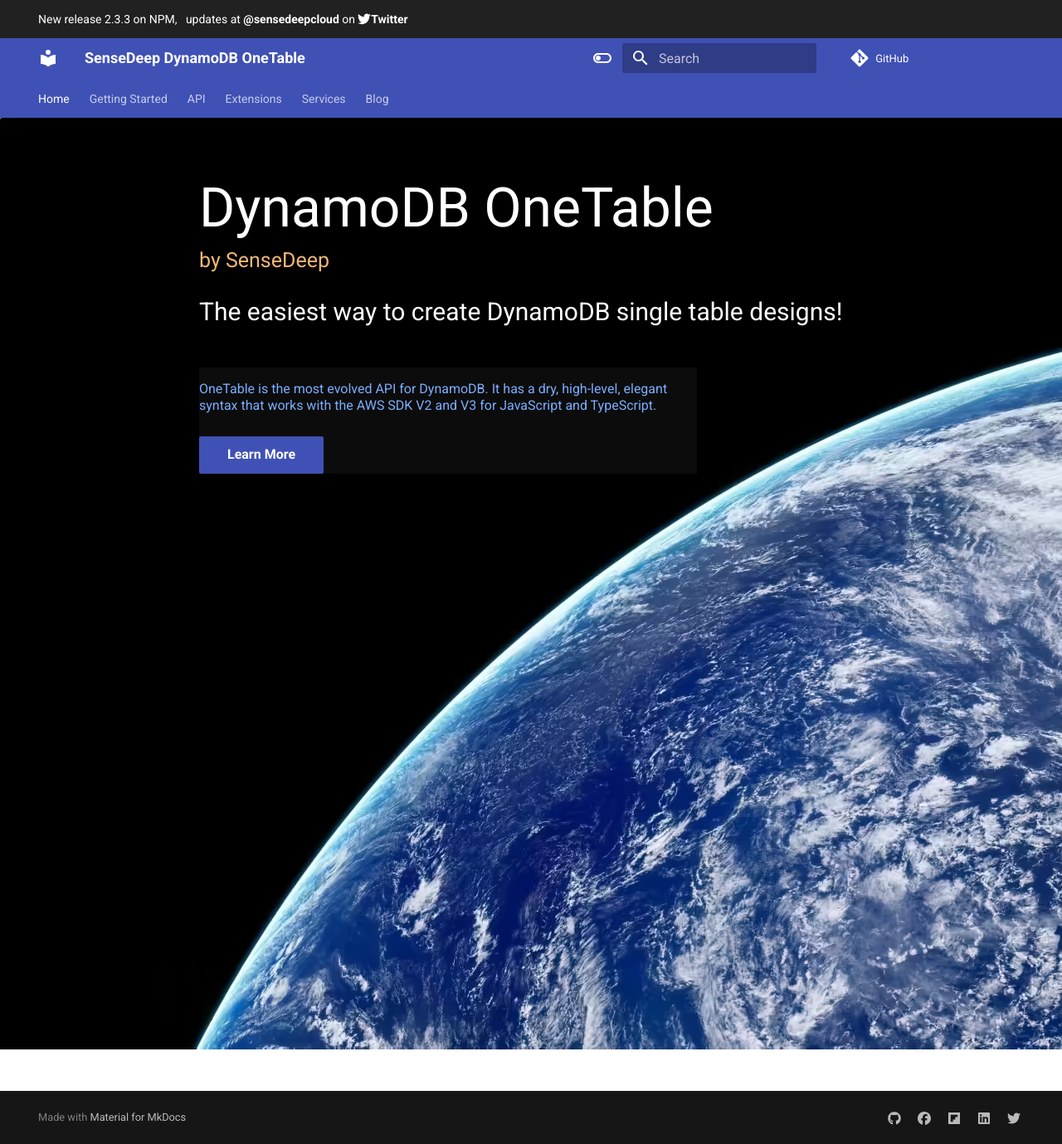
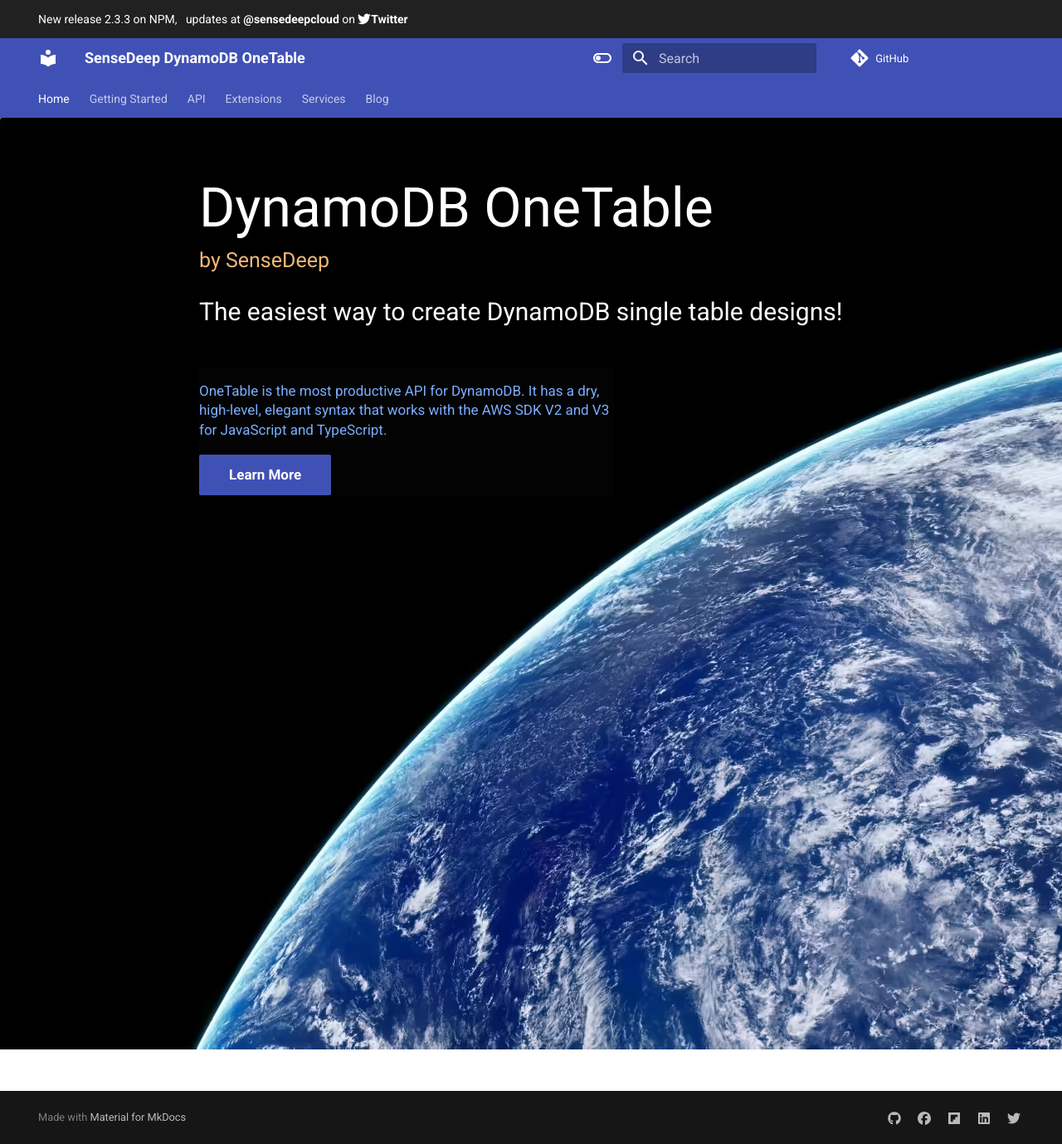
Before and after one commit to sensedeep/onedoc, an MkDocs documentation site: the page built from docs/index.md, in a window 1280 px wide. Shown: the whole page at 83% size. Built offline with MkDocs 1.6.1 and Material for MkDocs 9.7.7, drawn with Linux system fonts in a browser that asks for light colours; comment, search, counter and statistics services are not loaded.

Commit message:
DOC: css updates

```diff
--- a/docs/css/all.css
+++ b/docs/css/all.css
@@ -44,13 +44,12 @@
     position: absolute;
     margin-top: 20px;
     color: rgba(123, 174, 255, 1);
-    font-size: 1.6em;
-    width: 600px;
-    background: rgba(50, 50, 50, 0.25);
-    line-height: 1.3em;
+    font-size: 1.7em;
+    width: 500px;
+    background: rgba(15, 15, 15, 0.25);
+    line-height: 1.4em;
 }
 .hero-button {
-    margin-top: 10px;
     background-color: var(--md-primary-fg-color);
     border-color: var(--md-primary-fg-color);
     color: rgba(50, 50, 50, 1);
--- a/overrides/home.html
+++ b/overrides/home.html
@@ -37,7 +37,7 @@
         <h3>The easiest way to create DynamoDB single table designs!</h3>
 
         <div class="hero-why">
-            <p>OneTable is the most evolved API for DynamoDB. It has a dry, high-level, elegant syntax that works with the AWS SDK V2 and V3 for JavaScript and TypeScript.</p>
+            <p>OneTable is the most productive API for DynamoDB. It has a dry, high-level, elegant syntax that works with the AWS SDK V2 and V3 for JavaScript and TypeScript.</p>
 
             <a class="hero-button" href="start/quick-tour">Learn More</a>
         </div>
```
Also changed, not shown: docs/extensions.md (+0 -2 lines), docs/start/configure.md (+0 -2 lines).
